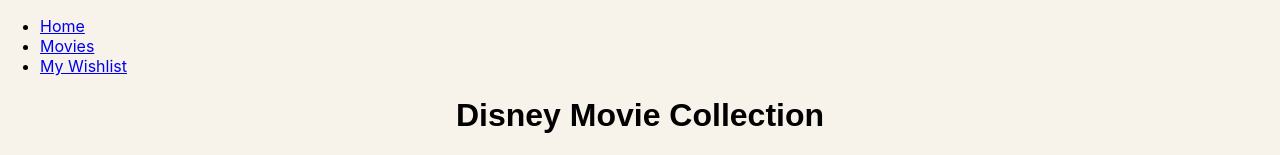
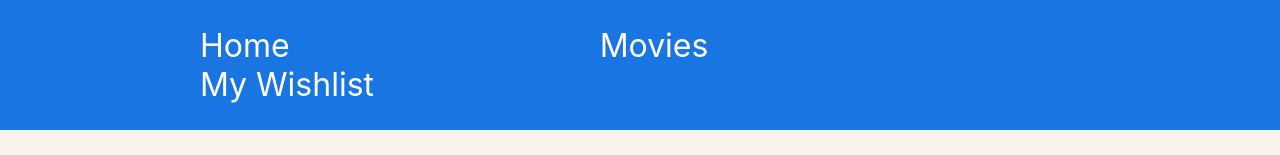
Before and after one commit to lexiroro/Phase2Project, a React (Create React App) app: page / in a window 1280 px wide. Shown: the top 155 px of the page. Built offline with nearby package versions, Linux system fonts and the light colour scheme.

Commit message:
created navbar component w proper styling pt 1

```diff
--- a/src/components/NavBar.js
+++ b/src/components/NavBar.js
@@ -4,9 +4,9 @@
     return (
         <nav className="navbar">
         <ul className="nav-links">
-          <li><a href="/">Home</a></li>
-          <li><a href="/about">Movies</a></li>
-          <li><a href="/contact">My Wishlist</a></li>
+          <li>Home</li>
+          <li>Movies</li>
+          <li>My Wishlist</li>
         </ul>
       </nav>
     )
--- a/src/index.css
+++ b/src/index.css
@@ -48,3 +48,21 @@
   justify-content: center;
   align-items: center;
 }
+
+.navbar {
+  background-color: #1975e1;
+  padding: 10px;
+}
+
+.navbar, li {
+  list-style: none;
+  color: white;
+}
+
+.nav-links li {
+  display: inline-block;
+  padding: 0 150px;
+  margin-right: 10px;
+  font-size: 2em;
+  color: white;
+}
```
Also changed, not shown: src/App.css (line endings or trailing spaces).
